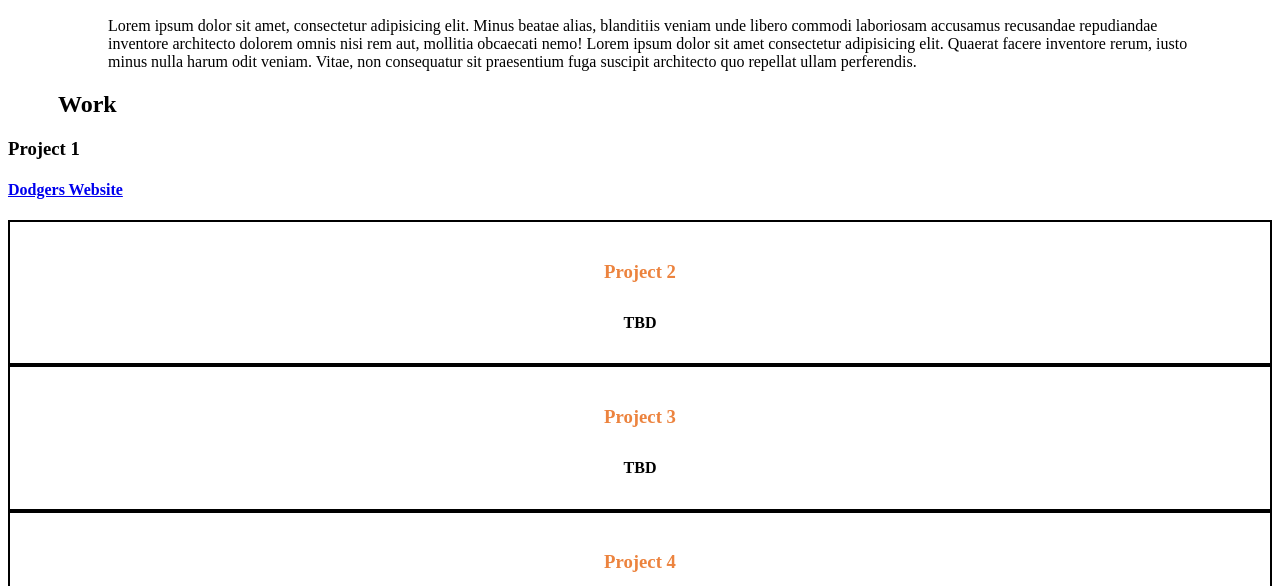
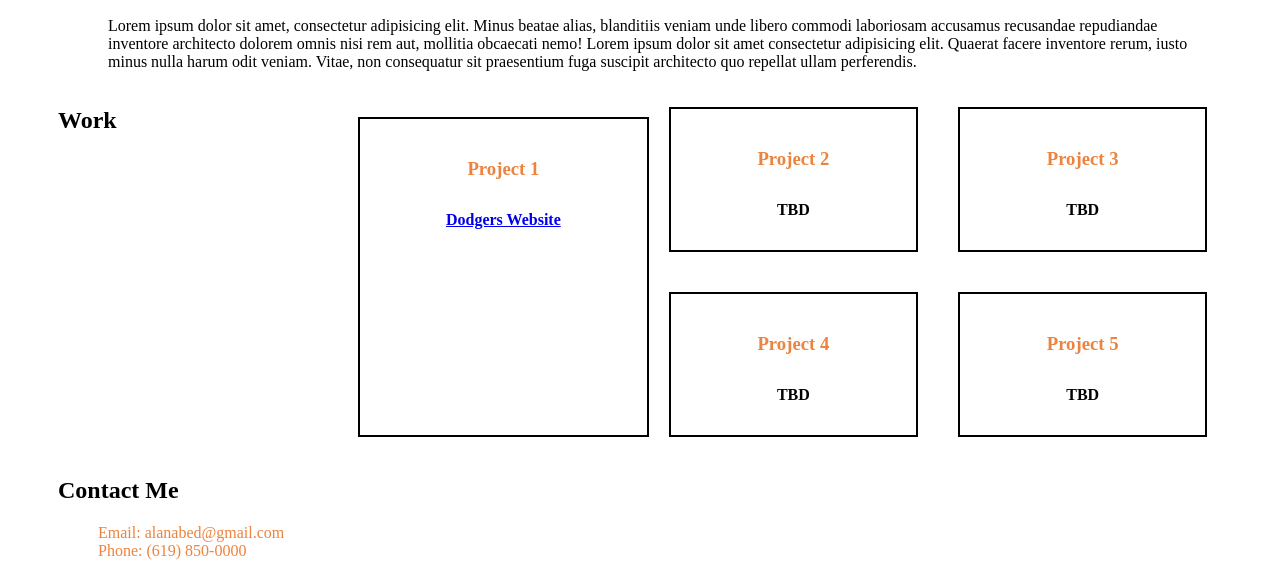
Before and after one commit to alab01/My-1st-Portfolio, a plain HTML site: page index.html in a window 1280 px wide. Shown: the part 239-825 px from the top of the page. Drawn offline with Linux system fonts and the light colour scheme.

Commit message:
added more box styling

```diff
--- a/assets/css/style.css
+++ b/assets/css/style.css
@@ -75,3 +75,59 @@ nav a:hover {
     color: rgb(241, 191, 7);
     color: rgb(236, 131, 62);
   }
+
+.projects {
+    flex: 1 0 50%;
+    display: flex;
+    padding: 20px;
+    max-width: 40%;
+    justify-content: center;
+  }
+
+.project-container {
+    display: flex;
+    flex-wrap: wrap;
+}
+
+
+
+.my-details ul li {
+    text-align: right;
+    list-style-type: none;
+    display: inline-block;
+}
+
+.my-details ul li a {
+    text-decoration: none;
+    color: rgb(236, 131, 62);
+}
+
+.my-details ul li a:hover {
+    color: black;
+}
+
+.larger-card {
+    flex: 1 0 0;
+    padding: 10px;
+    text-align: center;
+    border-style: solid;
+    border-width: 2px;
+    transition: all .2s ease-in-out;
+    margin-top: 30px;
+    margin-bottom: 20px;
+
+}
+.larger-card:hover {
+    background-color: rgb(213, 91, 30);
+    transform: scale(1.1);
+}
+
+.larger-card h3 {
+    padding: 10px;
+    color: rgb(241, 191, 7);
+    color: rgb(236, 131, 62);
+  }
+
+#work {
+    display: flex;
+}
```
